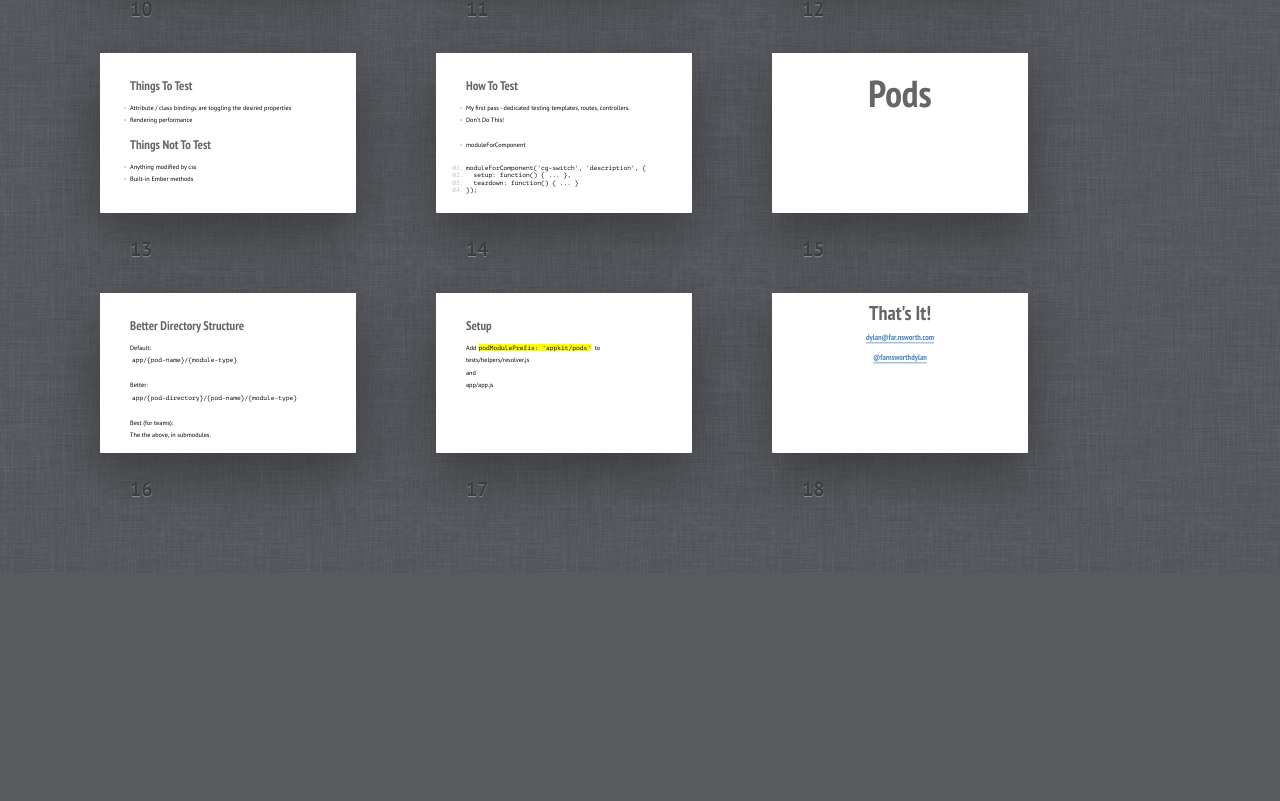
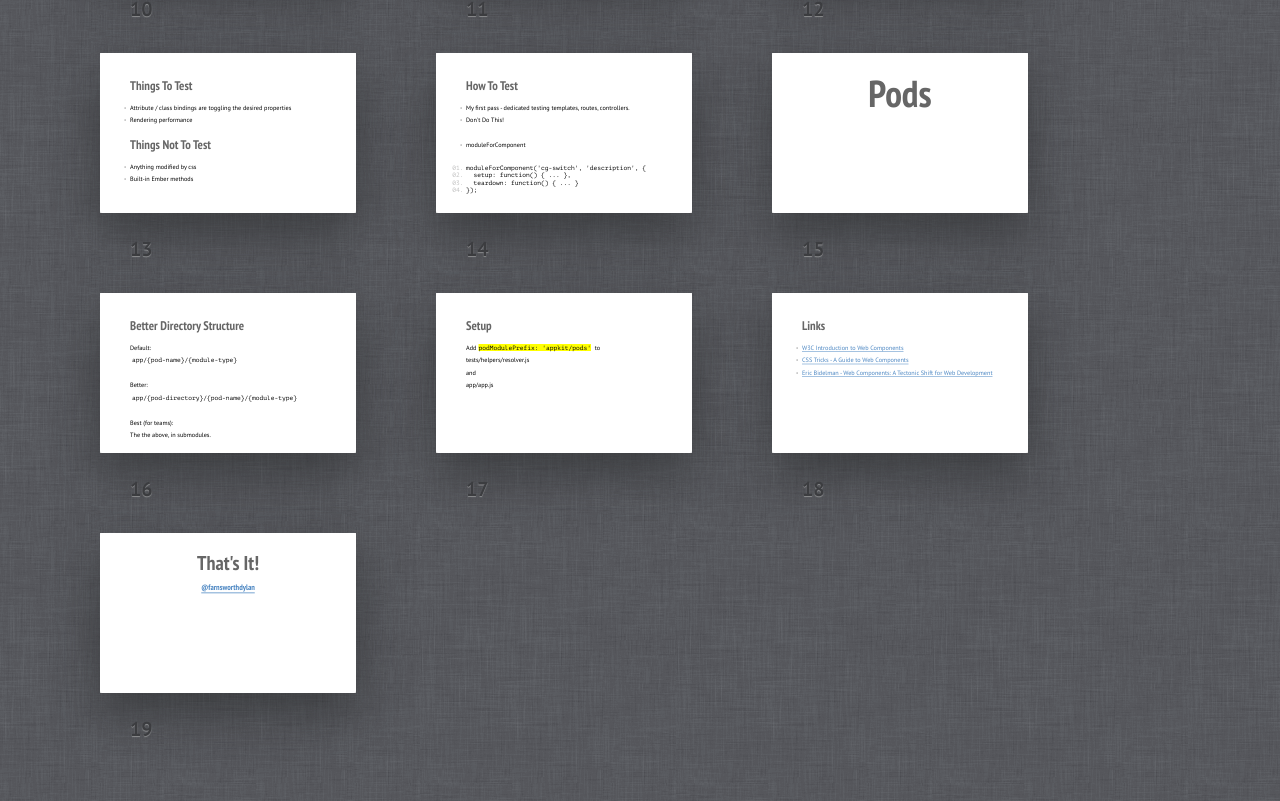
Before and after one commit to dfarnsworth/eak-component-pods, a plain HTML site: page index.html in a window 1280 px wide. Shown: the part 1137-1938 px from the top of the page. Before the commit the page ends 1710 px from the top, so only its background shows below. Drawn offline with Linux system fonts and the light colour scheme.

Commit message:
update links

```diff
--- a/index.html
+++ b/index.html
@@ -282,10 +282,17 @@
   </p>
 </div></section>
 
+<section class="slide" id="links"><div>
+  <h2>Links</h2>
+  <ul>
+    <li><a href="http://www.w3.org/TR/components-intro/" target="_blank">W3C Introduction to Web Components</a></li>
+    <li><a href="http://css-tricks.com/modular-future-web-components/" target="_blank">CSS Tricks - A Guide to Web Components</a></li>
+    <li><a href="https://developers.google.com/events/io/sessions/318907648)" target="_blank">Eric Bidelman - Web Components: A Tectonic Shift for Web Development</a></li>
+</div></section>
+
 <section class="slide shout" id="goodbye"><div>
   <h2>
     That's It!<br>
-    <a href="mailto:dylan@far.nsworth.com">dylan@far.nsworth.com</a><br>
     <a href="http://twitter.com/farnsworthdylan" target="_blank">@farnsworthdylan</a>
   </h2>
 <style>
@@ -300,7 +307,6 @@
 </style>
 </div></section>
 
-
 <div class="progress"><div></div></div>
 <script src="shower/shower.min.js"></script>
 </body>
```
